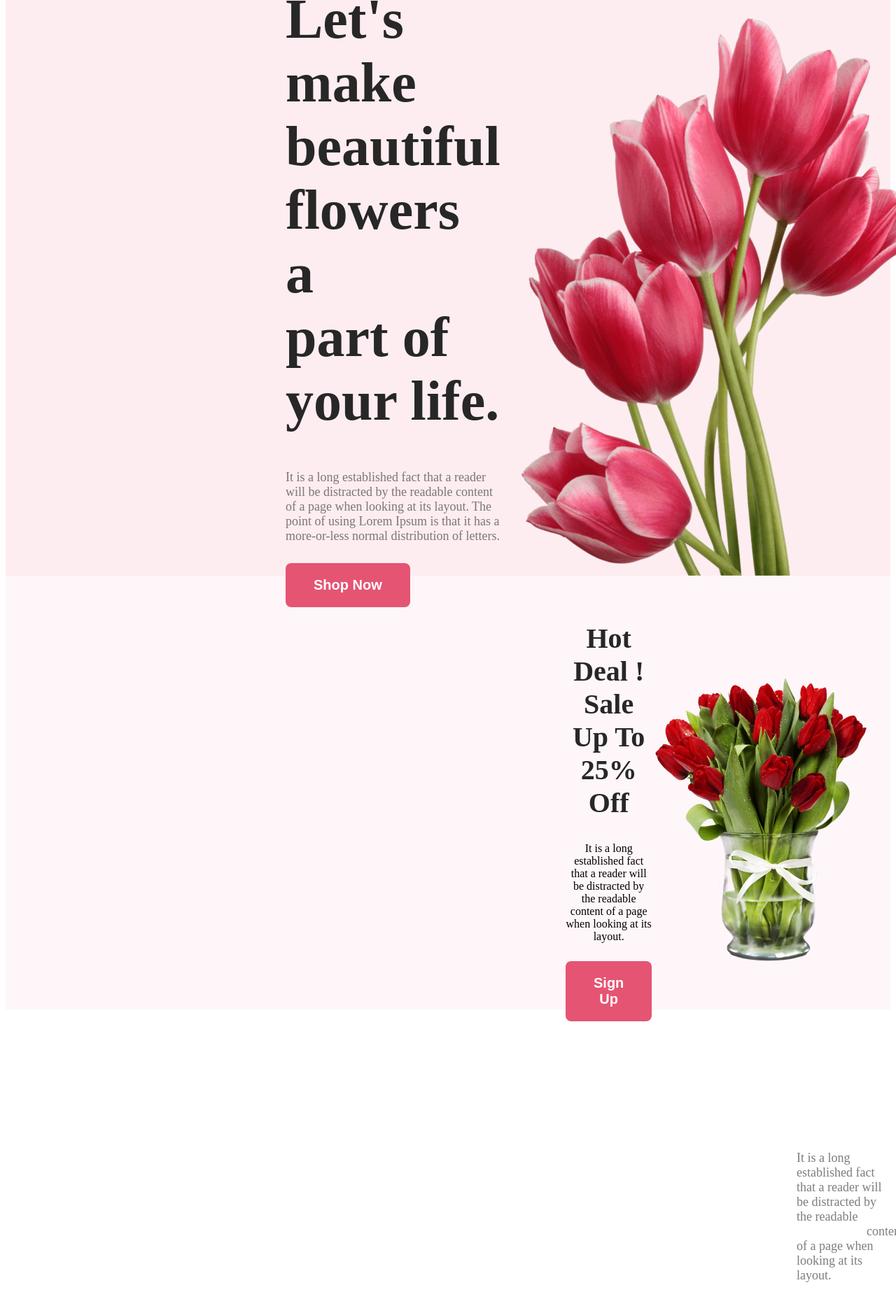
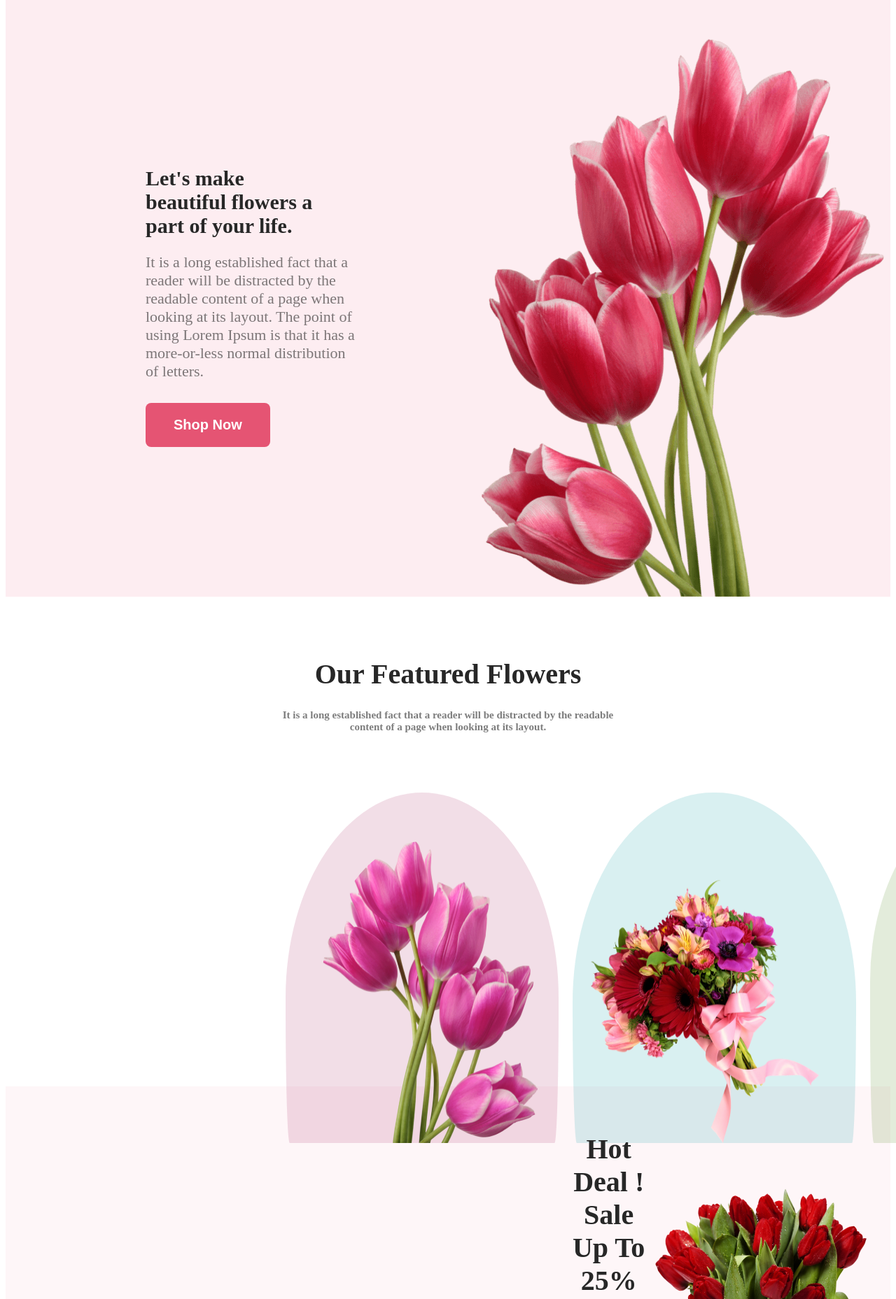
Before and after one commit to halimaislam1/Flower-shop-repo, a plain HTML site: page index.html in a window 1280 px wide. Shown: the part 35-1892 px from the top of the page at 70% size. Drawn offline with Linux system fonts and the light colour scheme.

Commit message:
main & header section work

```diff
--- a/index.html
+++ b/index.html
@@ -7,9 +7,8 @@
     <title>beautiful Flower Website</title>
     <link rel="stylesheet" href="styles.css">
 </head>
-
 <body>
-    <header>
+    <header class="home-page-banner-container">
         <div class="home-page-container">
             <div class="home-page-info">
                 <h1 class="home-page-title">Let's make <br>beautiful flowers a <br>part of your life.</h1>
@@ -30,6 +29,41 @@
     </header>
 
     <main>
+        <div class="featured-flower-container">
+            <div class="featured-flower-info">
+            <h1 class="featured-flower-title">Our Featured Flowers</h1>
+            <p class="featured-flower-description">It is a long established fact that a reader will be distracted by the readable <br> content of a page when looking at its layout.</p>
+        </div>
+
+        <div class="featured-flower-images">
+            <img class="puple-color-flower-image" src="Flower Asset/pngwing 6.png" alt="">
+
+            <img class="red-flower-img" src="Flower Asset/pngwing 5.png" alt="">
+
+            <img class="Yellow-flower-flower-img"  src="Flower Asset/pngwing 7.png" alt="">
+
+
+        </div>
+           <!-- <nav class="underline-contant" >
+            <h3 ><u>Pink Flower Tree</u></h3>
+            <h3 ><u>Pink Flower Tree</u></h3>
+            <h3 ><u>Pink Flower Tree</u></h3>
+         </nav> -->
+
+
+        </div>
+</div>
+
+
+
+
+
+
+
+
+
+
+
         <!-- hot deal section -->
         <div class="hot-deal-container">
             <div class="hot-deal-info">
--- a/styles.css
+++ b/styles.css
@@ -1,30 +1,43 @@
 /* home page releted style */
-.home-page-container {
-    display: flex;
-    justify-content: space-around;
+/* *{margin: 0;
+  border: 0;
+
+} */
+.home-page-container{
+     width: 50%;
+    padding: 30px 30px 0px 100px;
+    display:flex;
     align-items: center;
-    padding-left: 400px;
-    height: 850px;
-    background-color: rgba(229, 84, 115, 0.10);
+    justify-content: space-between;
+    gap: 150px;
 
 }
 
+
+.home-page-banner-container{
+    padding-right: 100px;
+    padding-left: 100px;
+    background: rgba(229, 84, 115, 0.10);
+
+}
+
+
 .home-page-title {
     color: #272727;
-    font-size: 80px;
+    font-size: 30px;
     font-weight: 700;
 }
 
 .home-page-description {
     color: rgba(39, 39, 39, 0.60);
-    font-size: 18px;
-    /* width: 500px; */
+    font-size: 22px;
+    width: 300px;
 
 }
 
 .home-page-img-design {
     height: 800px;
-    width: 1400px;
+    width: 1100px;
     padding-top: 50px;
 
 }
@@ -40,7 +53,112 @@
     margin-top: 10px;
 }
 
+
+
+
+/* Main section */
+
+.featured-flower-container {
+   /* gap: 186px; */
+    background: #FFF;
+    text-align: center;
+    padding-top: 60px;
+    height: 80vh;
+}
+
+.featured-flower-title {
+    color: #272727;
+    font-size: 40px;
+    font-weight: 800;
+}
+
+.featured-flower-description {
+    color: rgba(39, 39, 39, 0.60);
+    font-size: 15px;
+    font-weight: 600;
+
+}
+
+
+.featured-flower-images {
+
+    padding-block: 70px;
+    display: flex;
+    border-radius: 300px 300px 0px 0px;
+    gap: 20px;
+   position:static;
+    padding-left: 400px;
+    padding-bottom: 40px;
+    /* border-radius: 300px 300px 0px 0px; */
+    /* background: rgba(167, 33, 98, 0.15); */
+    /* background-size:76px 78px 110px 67px ; */
+
+}
+
+.puple-color-flower-image {
+    padding-right: 30px;
+    padding-left: 50px;
+    padding-top: 70px;
+    /* background-position: left; */
+    border-top-left-radius: 200px 300px;
+    border-top-right-radius: 200px 300px;
+    border-bottom-right-radius: 78px 0px;
+    border-bottom-left-radius: 6px 200px;
+    border-bottom-right-radius: 6px 200px;
+    background: rgba(167, 33, 98, 0.15);
+}
+
+    .red-flower-img {
+        padding-right: 25px;
+        padding-left: 10px;
+        padding-top: 120px;
+        /* background-position: left; */
+        border-top-left-radius: 200px 300px;
+        border-top-right-radius: 200px 300px;
+        border-bottom-right-radius: 78px 0px;
+        border-bottom-left-radius: 6px 200px;
+        border-bottom-right-radius: 6px 200px;
+
+        background: rgba(5, 151, 160, 0.15);
+    }
+
+    .Yellow-flower-flower-img {
+        padding-right: 25px;
+        padding-left: 20px;
+        padding-top: 30px;
+        /* background-position: left; */
+        border-top-left-radius: 200px 300px;
+        border-top-right-radius: 200px 300px;
+        border-bottom-right-radius: 78px 0px;
+        border-bottom-left-radius: 6px 200px;
+        border-bottom-right-radius: 6px 200px;
+        background: rgba(71, 125, 17, 0.15);
+
+
+    }
+
+
+
+
+
+
+
+
+
+
+
+
+
 /* hot deal section */
+
+
+
+
+
+
+
+
+
 
 .hot-deal-container {
     display: flex;
```
